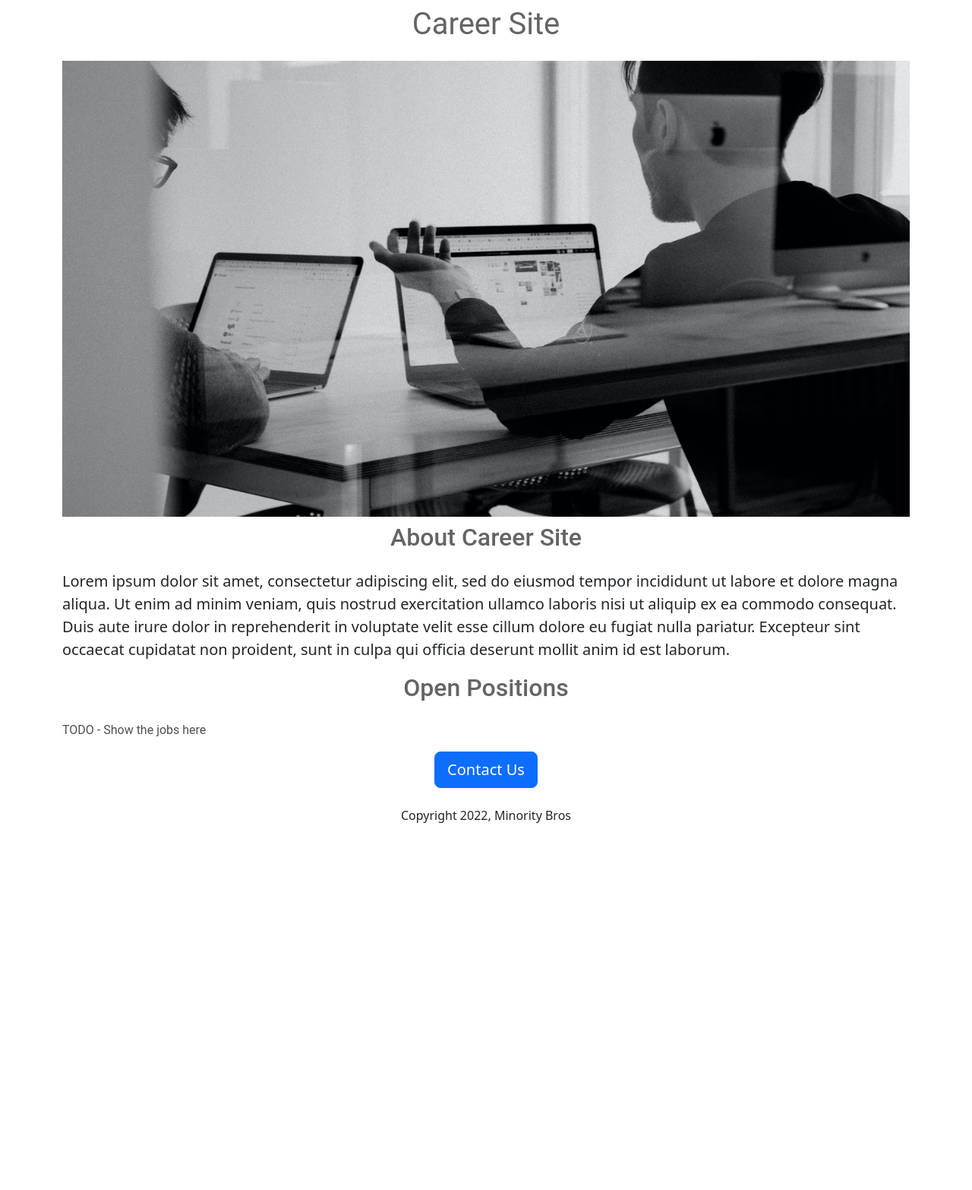
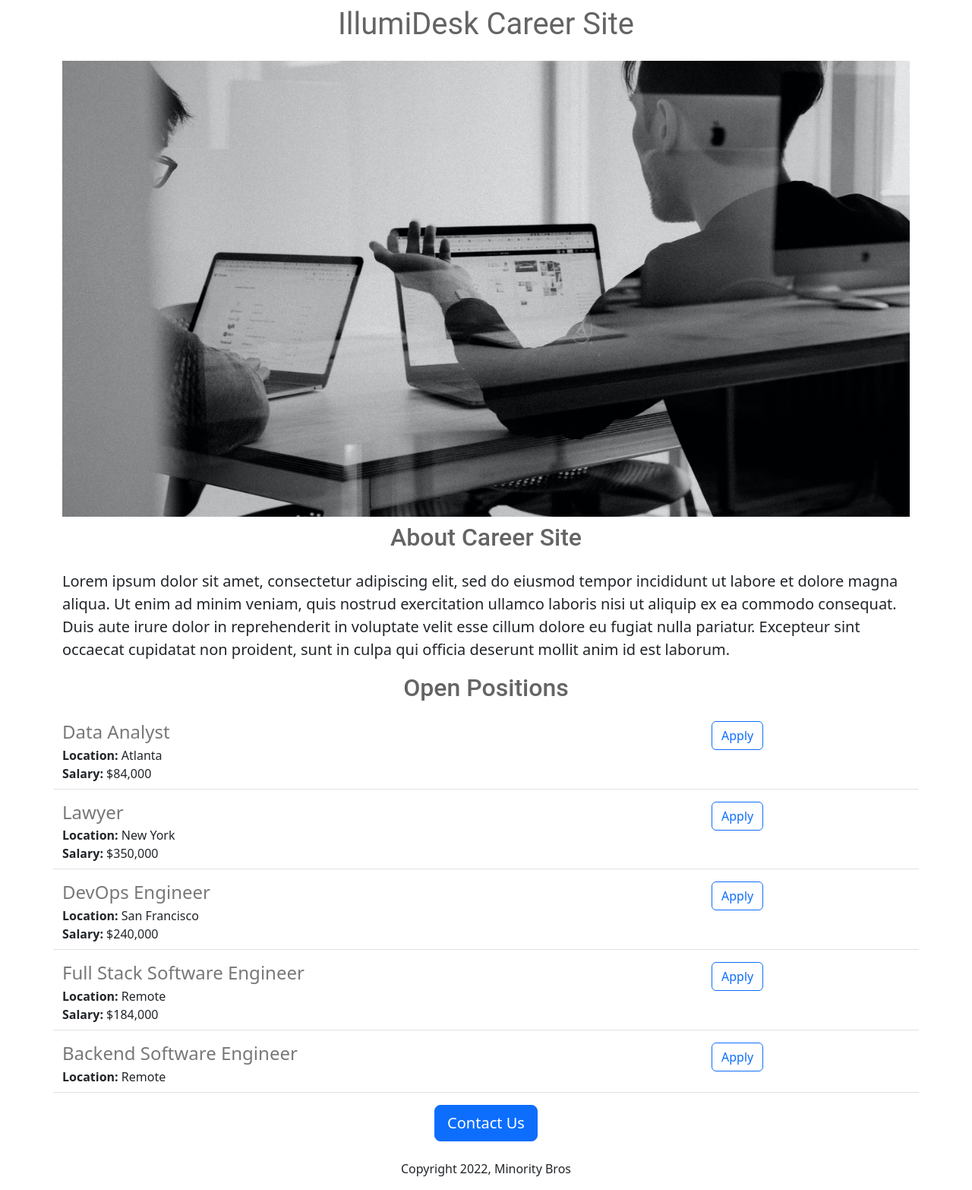
Before and after one commit to Abhi94N/career-site, a Flask app: page / in a window 1280 px wide. Shown: the whole page at 76% size. Before the commit the page ends 1083 px from the top, so only its background shows below. Run offline with Flask 2, Linux system fonts and the light colour scheme.

Commit message:
dynamic rendering of data and created first api route that returns json object

```diff
--- a/app.py
+++ b/app.py
@@ -1,11 +1,49 @@
-from flask import Flask, render_template
+from flask import Flask, render_template, jsonify
 
 app = Flask(__name__)
+
+JOBS = [
+  {
+    'id': 1,
+    'title': 'Data Analyst',
+    'location': 'Atlanta',
+    'salary': '$84,000'
+  },
+  {
+    'id': 2,
+    'title': 'Lawyer',
+    'location': 'New York',
+    'salary': '$350,000'
+  },
+  {
+    'id': 3,
+    'title': 'DevOps Engineer',
+    'location': 'San Francisco',
+    'salary': '$240,000'
+  },
+  {
+    'id': 4,
+    'title': 'Full Stack Software Engineer',
+    'location': 'Remote',
+    'salary': '$184,000'
+  },
+  {
+    'id': 5,
+    'title': 'Backend Software Engineer',
+    'location': 'Remote',
+  },
+]
 
 
 @app.route("/")
 def index():
-  return render_template("home.html")
+  return render_template("home.html", jobs=JOBS, company_name="IllumiDesk")
+
+# api route
+@app.route("/api/jobs")
+def list_jobs():
+  #return information as json
+  return jsonify(JOBS)
 
 
 if __name__ == '__main__':
--- a/templates/home.html
+++ b/templates/home.html
@@ -43,16 +43,20 @@
 
   <body>
     <div class="container">
-      <h1 class="text-center mt-2 mb-4">Career Site</h1>
+      <h1 class="text-center mt-2 mb-4">{{company_name}} Career Site</h1>
       <img class="img-fluid" id="banner" src="https://career-site.abhilashnair5.repl.co/static/banner.jpg" />
-      <h2 class="text-center mt-2 mb-4"">About Career Site</h2>
+      <h2 class="text-center mt-2 mb-4">About Career Site</h2>
 
       <p class="lead">
         Lorem ipsum dolor sit amet, consectetur adipiscing elit, sed do eiusmod tempor incididunt ut labore et dolore magna aliqua. Ut enim ad minim veniam, quis nostrud exercitation ullamco laboris nisi ut aliquip ex ea commodo consequat. Duis aute irure dolor in reprehenderit in voluptate velit esse cillum dolore eu fugiat nulla pariatur. Excepteur sint occaecat cupidatat non proident, sunt in culpa qui officia deserunt mollit anim id est laborum.
       </p>
 
       <h2 class="text-center mt-2 mb-4">Open Positions</h2>
-      <p class="bodytext">TODO - Show the jobs here</p>
+      <div>
+        {% for job in jobs %}
+          {% include 'jobitem.html' %}
+        {% endfor %}
+      </div>
       <div class="text-center">
         <button class="btn btn-primary btn-lg">Contact Us</button>
 
--- /dev/null
+++ b/templates/jobitem.html
@@ -0,0 +1,22 @@
+<div class="border-bottom row" style="margin-bottom:16px;padding-bottom:8px;">
+  <div class="col-9">
+    <h4
+      style="color:rgb(120,120,120); margin-bottom:4px;">
+      {{job['title']}}
+    </h4>
+    <div>
+      <b> Location:</b> {{job['location']}}
+    </div>
+    {% if 'salary' in job %}
+    <div>
+      <b> Salary:</b> {{job['salary']}}
+    </div>
+    {% endif %}
+  </div>
+  <div class="col-3">
+    <button type="button" class="btn btn-outline-primary">
+      Apply
+    </button>
+  </div>
+
+</div>
```
